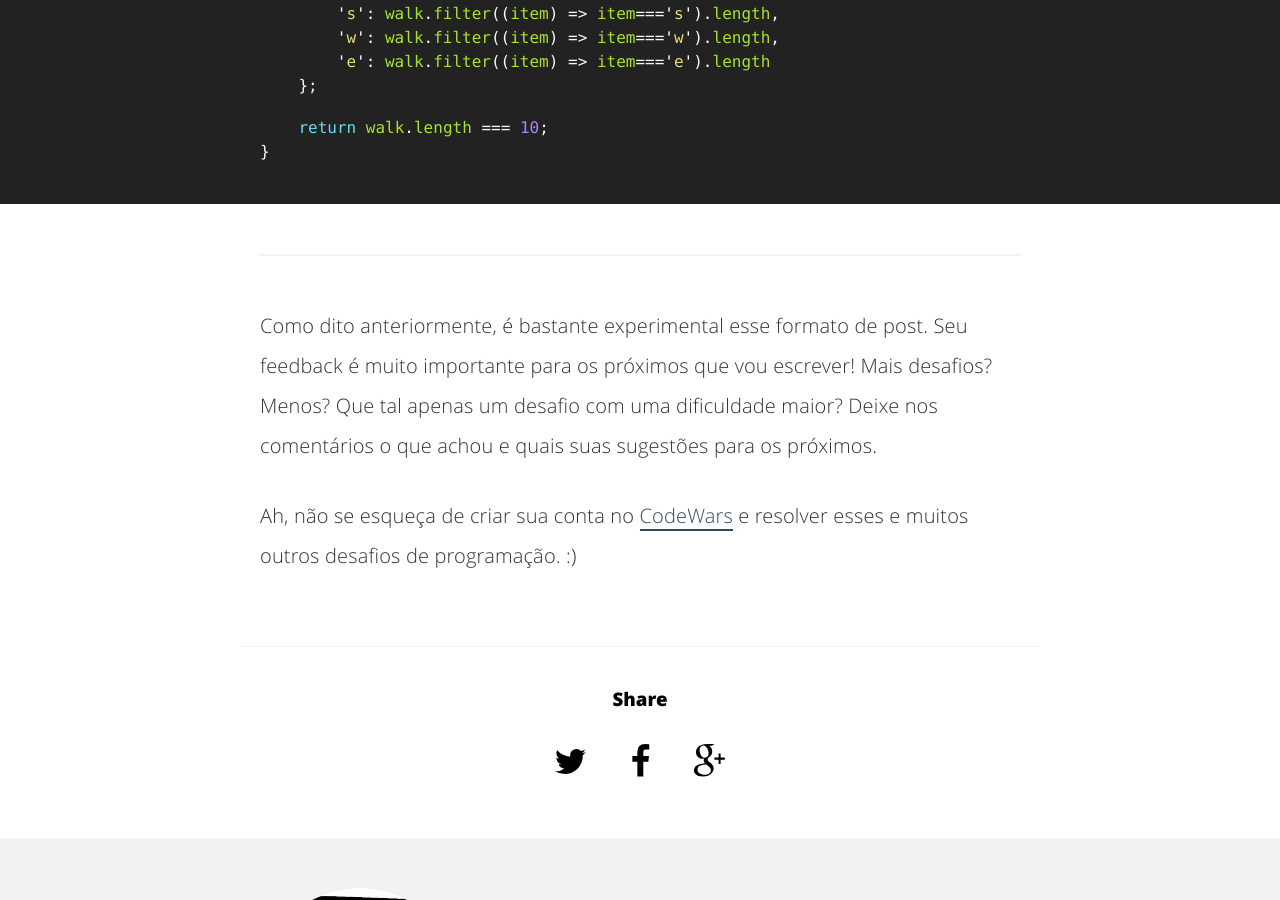
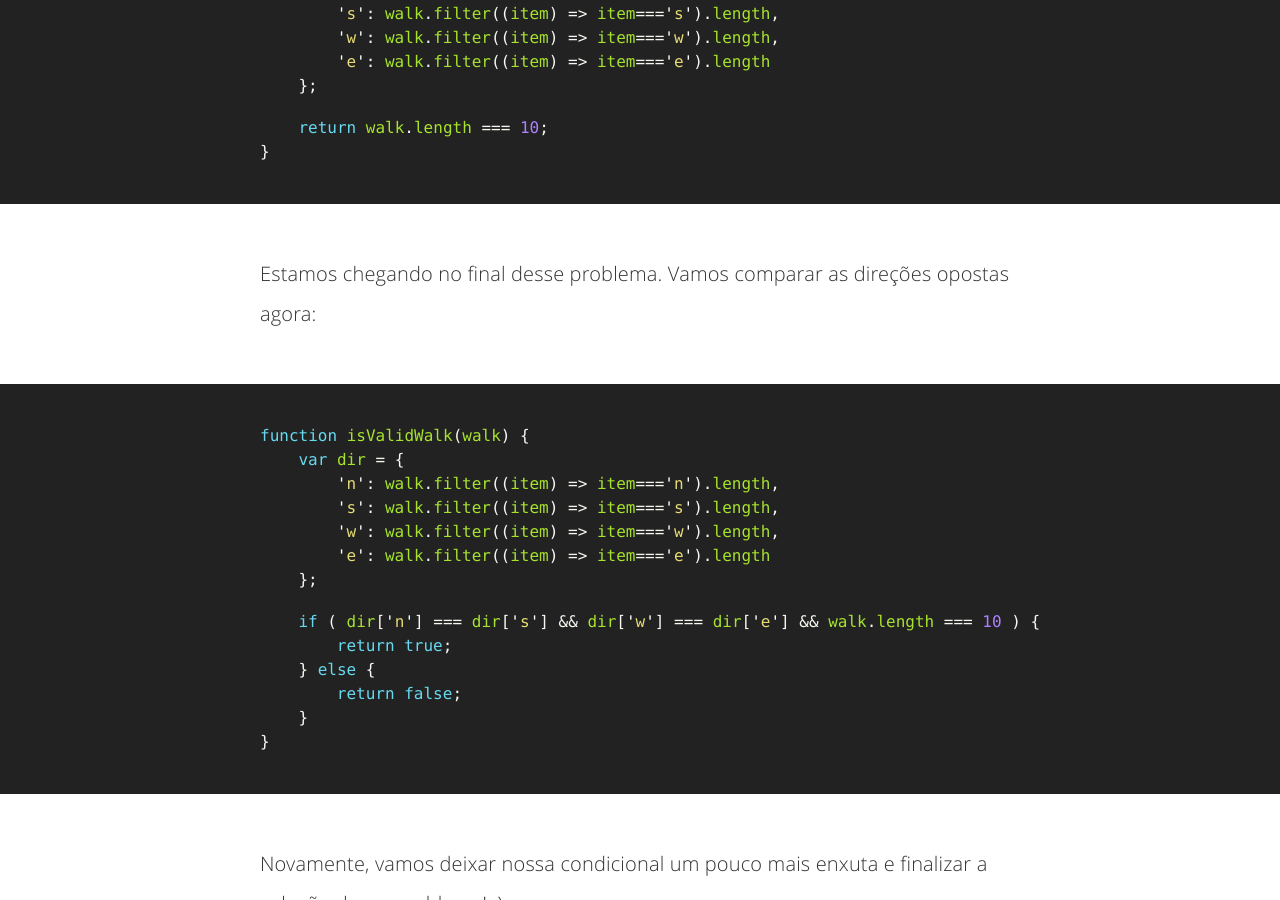
Before and after one commit to cauequeiroz/cauequeiroz.github.io, a Jekyll site: the page built from _posts/2016-12-06-resolvendo-problemas-logica-2.md, in a window 1280 px wide and 900 px high, scrolled down 6423 px. Built offline with Jekyll 4.4.1, drawn with Linux system fonts in a browser that asks for light colours; comment, search, counter and statistics services are not loaded; some of the changed text lies outside the part shown.

Commit message:
Finish new post

```diff
--- a/_posts/2016-12-06-resolvendo-problemas-logica-2.md
+++ b/_posts/2016-12-06-resolvendo-problemas-logica-2.md
@@ -135,6 +135,39 @@ function isValidWalk(walk) {
 }
 {% endhighlight %}
 
+Estamos chegando no final desse problema. Vamos comparar as direções opostas agora:
+
+{% highlight js %}
+function isValidWalk(walk) {
+    var dir = {
+        'n': walk.filter((item) => item==='n').length,
+        's': walk.filter((item) => item==='s').length,
+        'w': walk.filter((item) => item==='w').length,
+        'e': walk.filter((item) => item==='e').length
+    };
+
+    if ( dir['n'] === dir['s'] && dir['w'] === dir['e'] && walk.length === 10 ) {
+        return true;
+    } else {
+        return false;
+    }
+}
+{% endhighlight %}
+
+Novamente, vamos deixar nossa condicional um pouco mais enxuta e finalizar a solução desse problema! :)
+
+{% highlight js %}
+function isValidWalk(walk) {
+  var dir = {
+    'n': walk.filter((item) => item==='n').length,
+    's': walk.filter((item) => item==='s').length,
+    'w': walk.filter((item) => item==='w').length,
+    'e': walk.filter((item) => item==='e').length
+  }
+
+  return dir['n'] === dir['s'] && dir['w'] === dir['e'] && walk.length === 10;
+}
+{% endhighlight %}
 
 ---
 
```
Also changed, not shown: other parts of _posts/2016-12-06-resolvendo-problemas-logica-2.md (+3 -3 lines).
